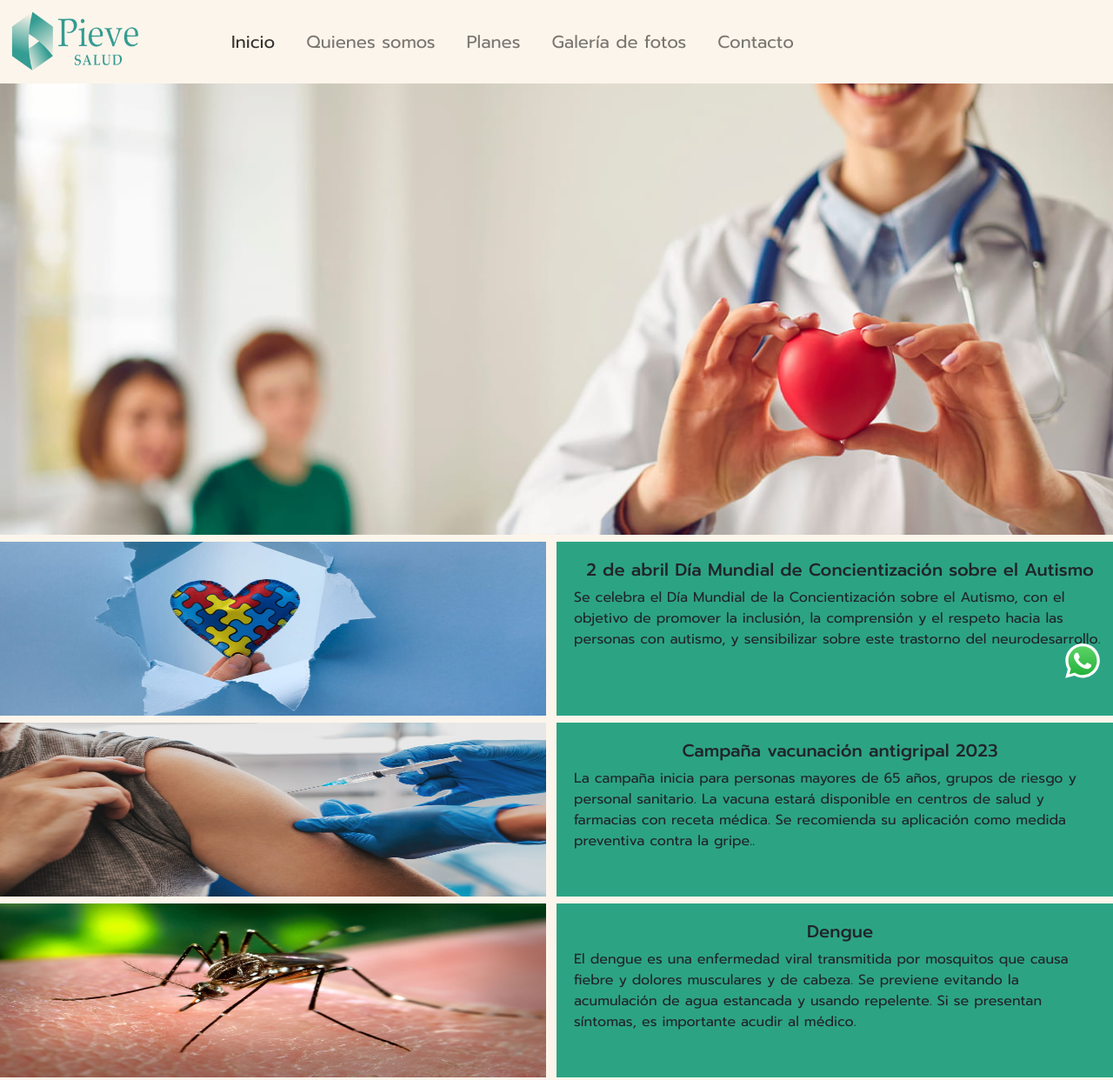
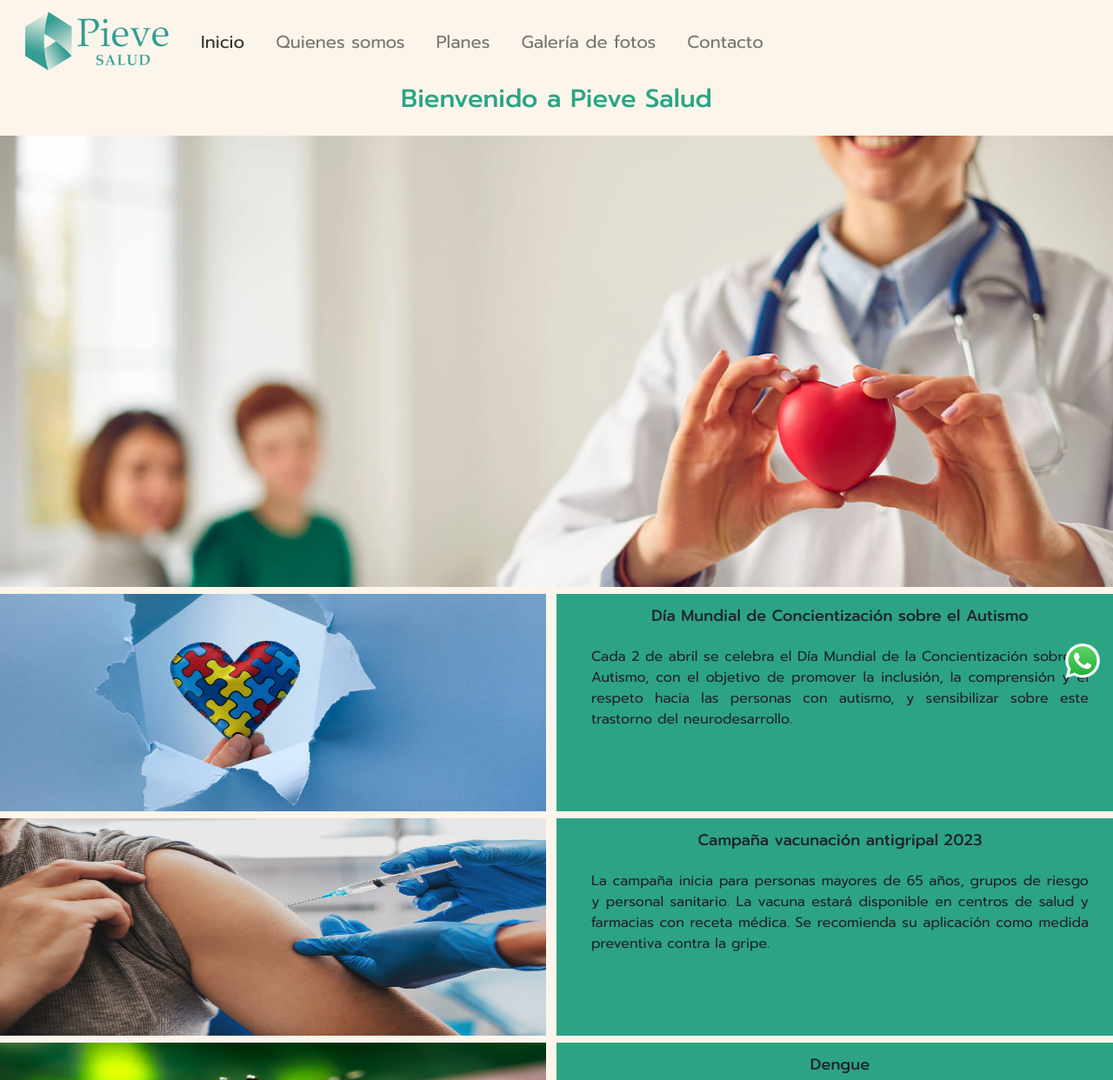
Before and after one commit to gonrivera/proyecto, a website: page index.html in a window 1280 px wide. Shown: the top 1242 px of the page at 87% size. Drawn offline with nearby package versions, Linux system fonts and the light colour scheme.

Commit message:
arreglo de description, arreglos de titulos y agregado animaciones

```diff
--- a/index.html
+++ b/index.html
@@ -4,7 +4,10 @@
         <meta charset="UTF-8">
         <meta http-equiv="X-UA-Compatible" content="IE=edge">
         <meta name="viewport" content="width=device-width, initial-scale=1.0">
-    <!-- CSS BOOTSTRAP -->
+
+    <!-- CDN CSS AOS  -->
+    <link href="https://unpkg.com/aos@2.3.1/dist/aos.css" rel="stylesheet">
+        <!-- CSS BOOTSTRAP -->
         <link href="https://cdn.jsdelivr.net/npm/bootstrap@5.3.0-alpha3/dist/css/bootstrap.min.css" rel="stylesheet" integrity="sha384-KK94CHFLLe+nY2dmCWGMq91rCGa5gtU4mk92HdvYe+M/SXH301p5ILy+dN9+nJOZ" crossorigin="anonymous">
     <!-- FAVICOM -->
         <link rel="shortcut icon" href="img/faviconsf.png">
@@ -16,7 +19,7 @@
         <link href="https://fonts.googleapis.com/css2?family=Prompt:wght@100;200;300;400;500;700;900&display=swap" rel="stylesheet">
 
     <!-- ETIQUETAS SEO -->
-    <meta name="description" content="Bienvenidos a Pieve Salud, seguro de salud ubicado en la ciudad de Salta. Médicos, profesionales de salud. Planes de salud. odontología ">
+    <meta name="description" content="Bienvenidos a Pieve Salud, seguro de salud ubicado en la ciudad de Salta. Aqui encontraras noticias sobre Salud.">
     <meta name="keywords" content="Pieve Salud, medicina, bienvenidos, noticias salud, médicos, centro médico, dengue, vacunación, autismo, inicio">
 
         <title>Pieve Salud | Inicio</title>
@@ -53,32 +56,40 @@
             </div>
         </nav>
         <main>
+
+            <div data-aos="flip-left" data-aos-duration="2000">
+                <h1>Bienvenido a Pieve Salud</h1>
+            </div>
+
             <div class="conteiner">
                 <div class="row">
+
                     <div class="col-sm-12 col-md-12 col-lg-12">
                         <img src="img/dr-corazonrecor.jpg" alt="banner" class="img-fluid">
                     </div>
-
+                    <!-- Nota 1  -->
                     <div class="notas col-sm-12 col-md-6 col-lg-6 mt-2">
                         <img src="img/autismo1.jpg" alt="autismo" class="img-nota img-fluid">
                     </div>
                     <div class="texto-nota col-sm-12 col-md-6 col-lg-6 mt-2">
-                        <h5>2 de abril Día Mundial de Concientización sobre el Autismo</h5>
-                        <p>Se celebra el Día Mundial de la Concientización sobre el Autismo, con el objetivo de promover la inclusión, la comprensión y el respeto hacia las personas con autismo, y sensibilizar sobre este trastorno del neurodesarrollo.</p>
+                        <h2>Día Mundial de Concientización sobre el Autismo</h2>
+                        <p class="textos">Cada 2 de abril se celebra el Día Mundial de la Concientización sobre el Autismo, con el objetivo de promover la inclusión, la comprensión y el respeto hacia las personas con autismo, y sensibilizar sobre este trastorno del neurodesarrollo.</p>
                     </div>
+                    <!-- Nota 2  -->
                     <div class="notas col-sm-12 col-md-6 col-lg-6 mt-2">
                         <img src="img/vacuna1.jpg" alt="Vacunación" class="img-nota img-fluid">
                     </div>
                     <div class="texto-nota col-sm-12 col-md-6 col-lg-6 mt-2">
-                        <h5>Campaña vacunación antigripal 2023</h5>
-                        <p>La campaña inicia para personas mayores de 65 años, grupos de riesgo y personal sanitario. La vacuna estará disponible en centros de salud y farmacias con receta médica. Se recomienda su aplicación como medida preventiva contra la gripe..</p>
+                        <h2>Campaña vacunación antigripal 2023</h2>
+                        <p class="textos">La campaña inicia para personas mayores de 65 años, grupos de riesgo y personal sanitario. La vacuna estará disponible en centros de salud y farmacias con receta médica. Se recomienda su aplicación como medida preventiva contra la gripe.</p>
                     </div>
+                    <!-- Nota 3  -->
                     <div class="notas col-sm-12 col-md-6 col-lg-6 mt-2 mb-2">
                         <img src="img/dengue.jpg" alt="Mosquito dengue" class="img-nota img-fluid">
                     </div>
-                    <div class="texto-nota col-sm-12 col-md-6 col-lg-6 mt-2 mb-2">
-                        <h5>Dengue</h5>
-                        <p>El dengue es una enfermedad viral transmitida por mosquitos que causa fiebre y dolores musculares y de cabeza. Se previene evitando la acumulación de agua estancada y usando repelente. Si se presentan síntomas, es importante acudir al médico.</p>
+                    <div class="texto-nota col-sm-12 col-md-6 col-lg-6 mt-2 mb-2 ">
+                        <h2>Dengue</h2>
+                        <p class="textos">El dengue es una enfermedad viral transmitida por mosquitos que causa fiebre y dolores musculares y de cabeza. Se previene evitando la acumulación de agua estancada y usando repelente. Si se presentan síntomas, es importante acudir al médico.</p>
                     </div>
                 </div>
             </div>
@@ -138,5 +149,10 @@
         </a>
 <!-- SCRIPT BOOTSTRAP -->
         <script src="https://cdn.jsdelivr.net/npm/bootstrap@5.3.0-alpha3/dist/js/bootstrap.bundle.min.js" integrity="sha384-ENjdO4Dr2bkBIFxQpeoTz1HIcje39Wm4jDKdf19U8gI4ddQ3GYNS7NTKfAdVQSZe" crossorigin="anonymous"></script>
+<!-- SCRIPT AOS -->
+        <script src="https://unpkg.com/aos@2.3.1/dist/aos.js"></script>
+        <script>
+            AOS.init();
+        </script>
     </body>
 </html>
--- a/scss/partials/_general.scss
+++ b/scss/partials/_general.scss
@@ -10,12 +10,24 @@ a{
     text-decoration: none;
 }
 
-h1,h2,h3,h4,h5{
+h1{
     text-align: center;
+    color: $color-secundario;
+    margin-bottom: 25px;
+    font-size: 29px;
+}
+
+h2{
+    text-align: center;
+    font-size: 1.125rem;
 }
 
 body {
     background-color: $color-primario;
+}
+.textos{
+    text-align: justify;
+    padding: 15px 20px;
 }
 
 .navbar{
@@ -23,20 +35,15 @@ body {
     background-color: $color-primario;
     opacity: 0.8;
     .navbar-brand img{
-        width: 150px;
+        width: 170px;
         height: 70px;
+        margin-left: 15px;
     }
     .nav-link:hover{
-        color: #2CA484;
+        color: $color-secundario;
     }
 }
 
-@media (min-width: 900px) {
-    .navbar-brand img{
-        width: 200px;
-        height: 90px;
-    }
-}
 @media (min-width: 991px) {
     .nav-item{
         font-size: 20px;
--- a/scss/partials/_index.scss
+++ b/scss/partials/_index.scss
@@ -1,10 +1,10 @@
 .texto-nota{
-    background-color: #2CA484;
-    padding: 20px;
-    height: 200px;
+    background-color: $color-secundario;
+    padding: 15px 20px;
+    height: 250px;
 }
 
 .img-nota{
     width: 100%;
-    height: 200px;
+    height: 250px;
 }
--- a/scss/partials/_planes.scss
+++ b/scss/partials/_planes.scss
@@ -17,10 +17,3 @@
         }
     }
 }
-
-@media (min-width: 992px) {
-    .container-fluid{
-        display: flex;
-        gap: 70px;
-    }
-}
```
Also changed, not shown: pages/contacto.html (+3 -3 lines), pages/galeria.html (+2 -2 lines), pages/nosotros.html (+4 -4 lines), pages/planes.html (+16 -6 lines), css/styles.css, scss/partials/_nosotros.scss (line endings or trailing spaces), 1 other file.
